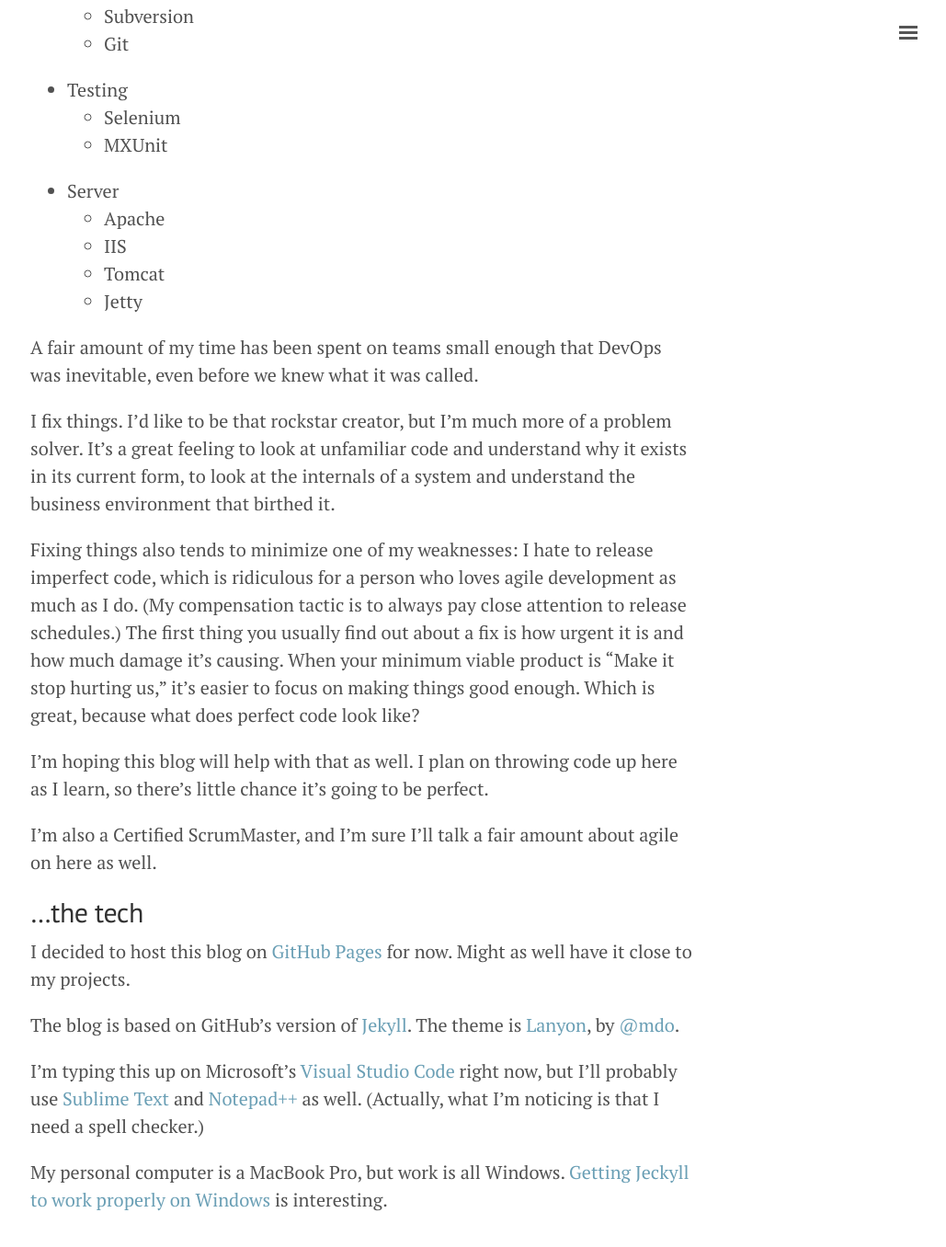
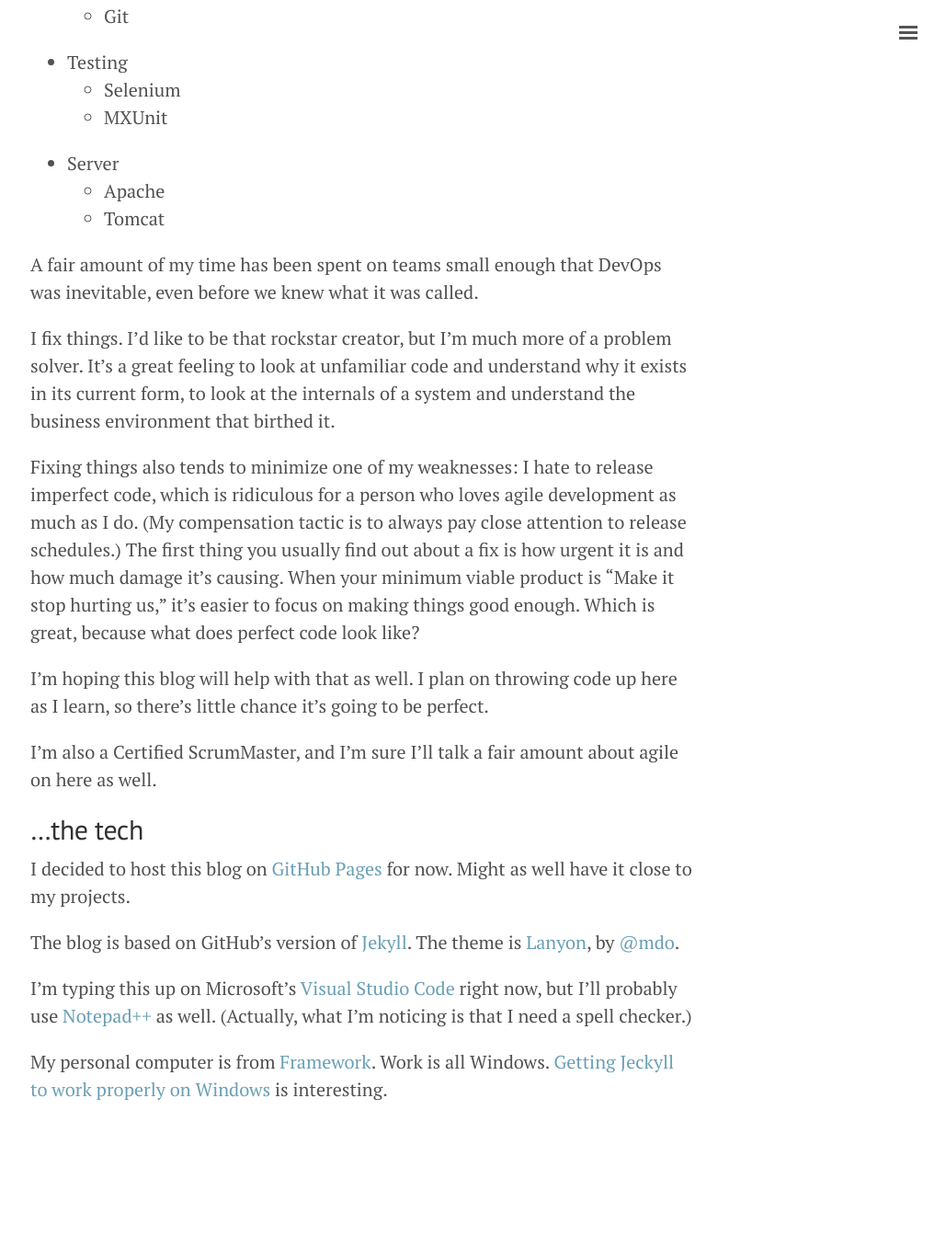
Before and after one commit to shanethacker/shanethacker.github.io, a Jekyll site: the page built from about.md, in a window 1280 px wide and 1400 px high, scrolled down 1756 px. Shown: the top 1356 px of the window at 92% size, without its empty margins (247-1276 px from the left). Built offline with Jekyll 4.4.1, drawn with Linux system fonts in a browser that asks for light colours; after the commit the page ends 3036 px from its top, so only the background shows below that.

Commit message:
Update for about page

```diff
--- a/about.md
+++ b/about.md
@@ -45,9 +44,7 @@ I also have some experience in:
   * MXUnit
 * Server
   * Apache
-  * IIS
   * Tomcat
-  * Jetty
 
 A fair amount of my time has been spent on teams small enough that DevOps was inevitable, even before we knew what it was called.
 
@@ -65,6 +62,6 @@ I decided to host this blog on [GitHub Pages](https://pages.github.com) for now.
 
 The blog is based on GitHub's version of [Jekyll](http://jekyllrb.com). The theme is [Lanyon](http://lanyon.getpoole.com), by [@mdo](https://twitter.com/mdo).
 
-I'm typing this up on Microsoft's [Visual Studio Code](https://code.visualstudio.com/) right now, but I'll probably use [Sublime Text](http://www.sublimetext.com/) and [Notepad++](https://notepad-plus-plus.org/) as well. (Actually, what I'm noticing is that I need a spell checker.)
+I'm typing this up on Microsoft's [Visual Studio Code](https://code.visualstudio.com/) right now, but I'll probably use [Notepad++](https://notepad-plus-plus.org/) as well. (Actually, what I'm noticing is that I need a spell checker.)
 
-My personal computer is a MacBook Pro, but work is all Windows. [Getting Jeckyll to work properly on Windows](http://jekyll-windows.juthilo.com/) is interesting.
+My personal computer is from [Framework](https://frame.work). Work is all Windows. [Getting Jeckyll to work properly on Windows](http://jekyll-windows.juthilo.com/) is interesting.
```
Also changed, not shown: other parts of about.md (+0 -1 lines).
